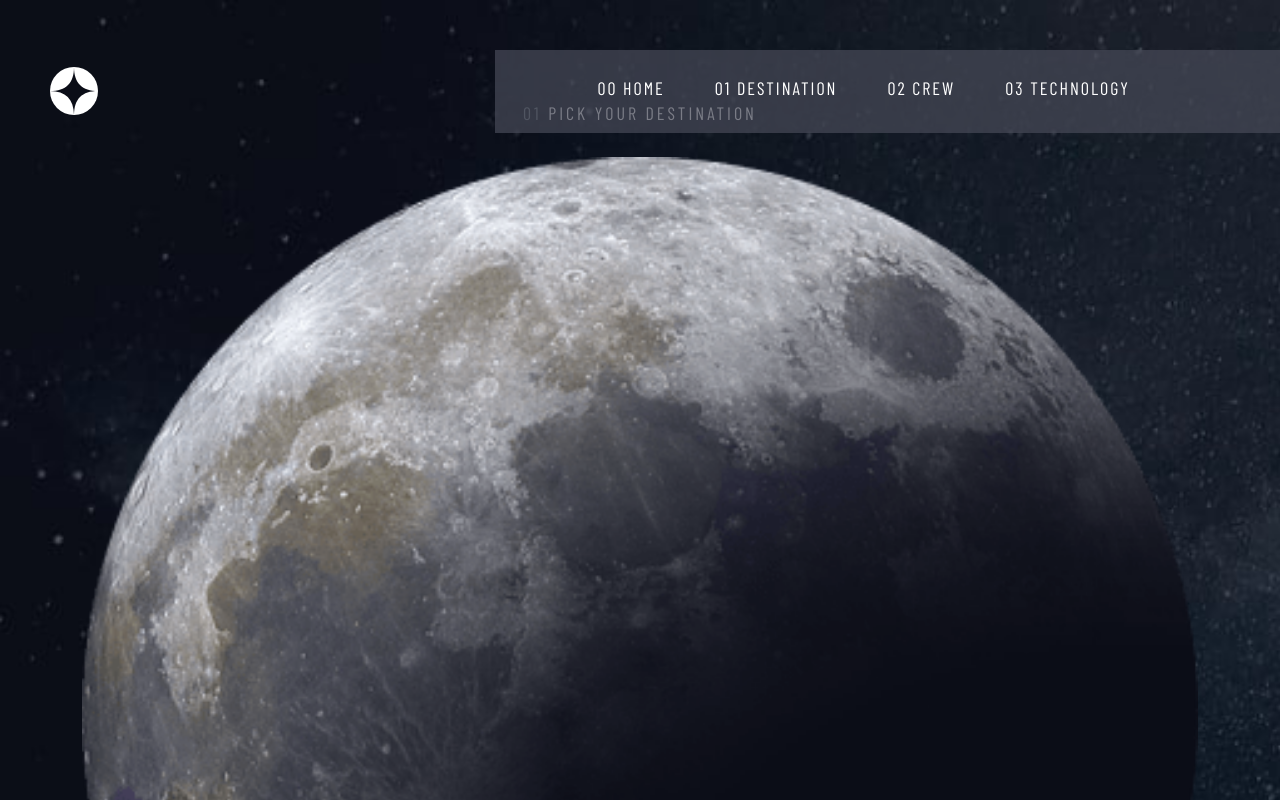
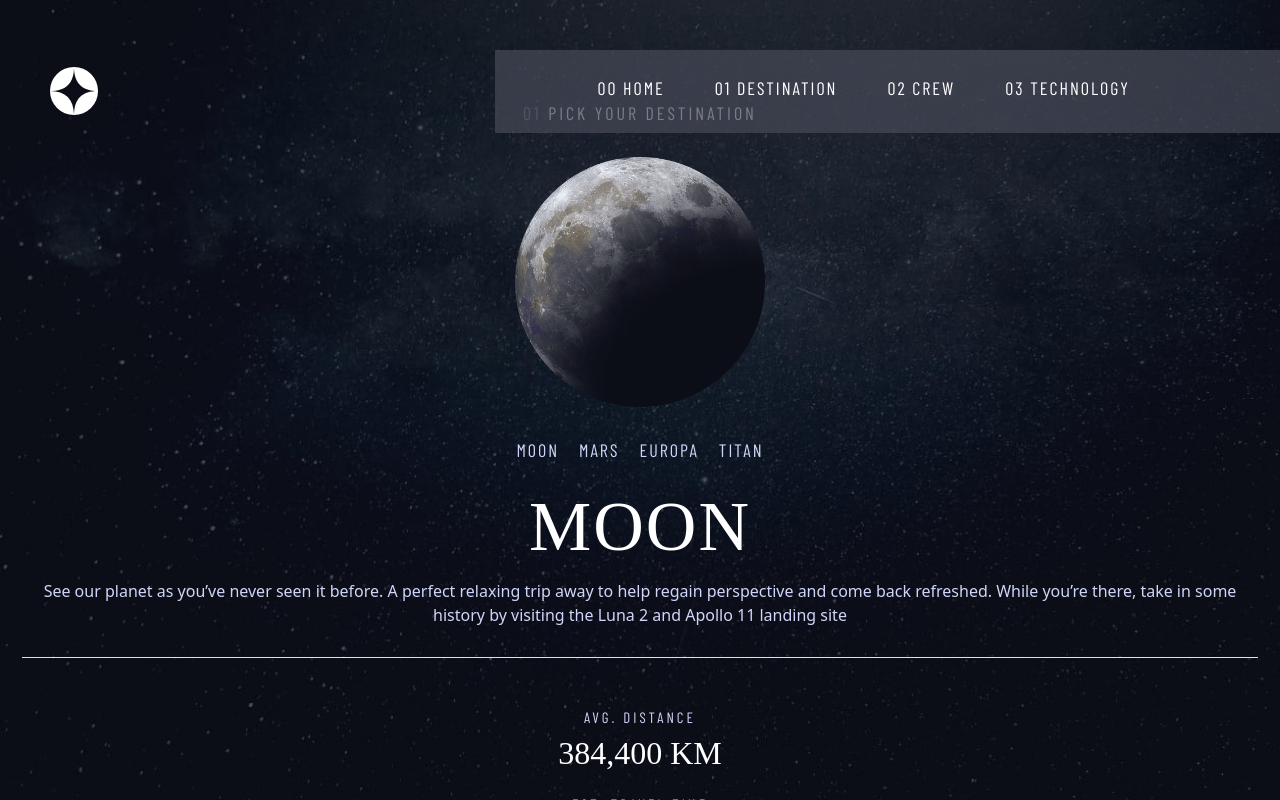
Before and after one commit to lawrenceprieto/space-tourism, a React (Vite) app: page /destination in a window 1280 px wide. Shown: the top 800 px of the page. Built offline with nearby package versions, Linux system fonts and the light colour scheme; a web font is replaced by a local one.

Commit message:
set min and max width of image on mobile

```diff
--- a/src/styles/destination.css
+++ b/src/styles/destination.css
@@ -30,6 +30,8 @@
 .imgsrc {
     height: auto;
     width: 100%;
+    min-width: 200px;
+    max-width: 250px;
 }
 
 .navs {
```
